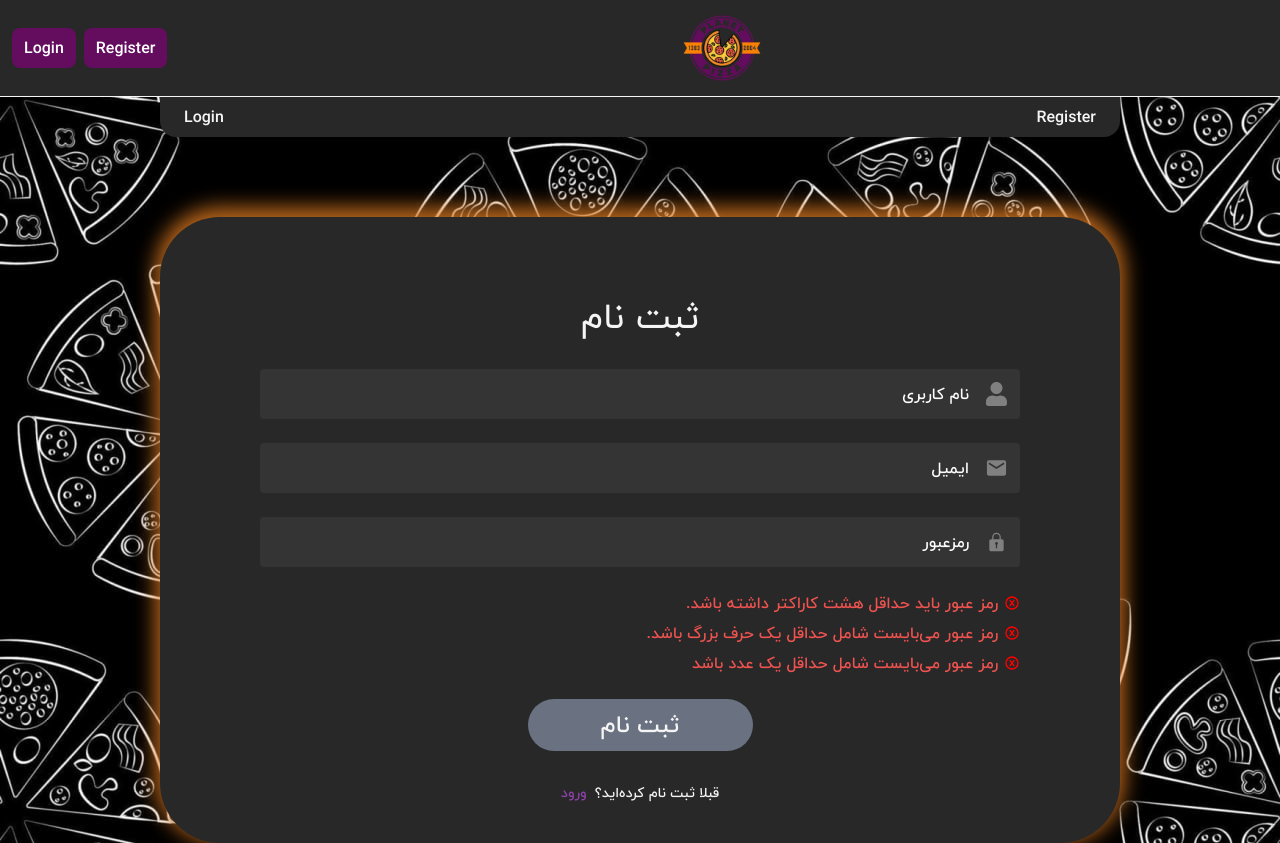
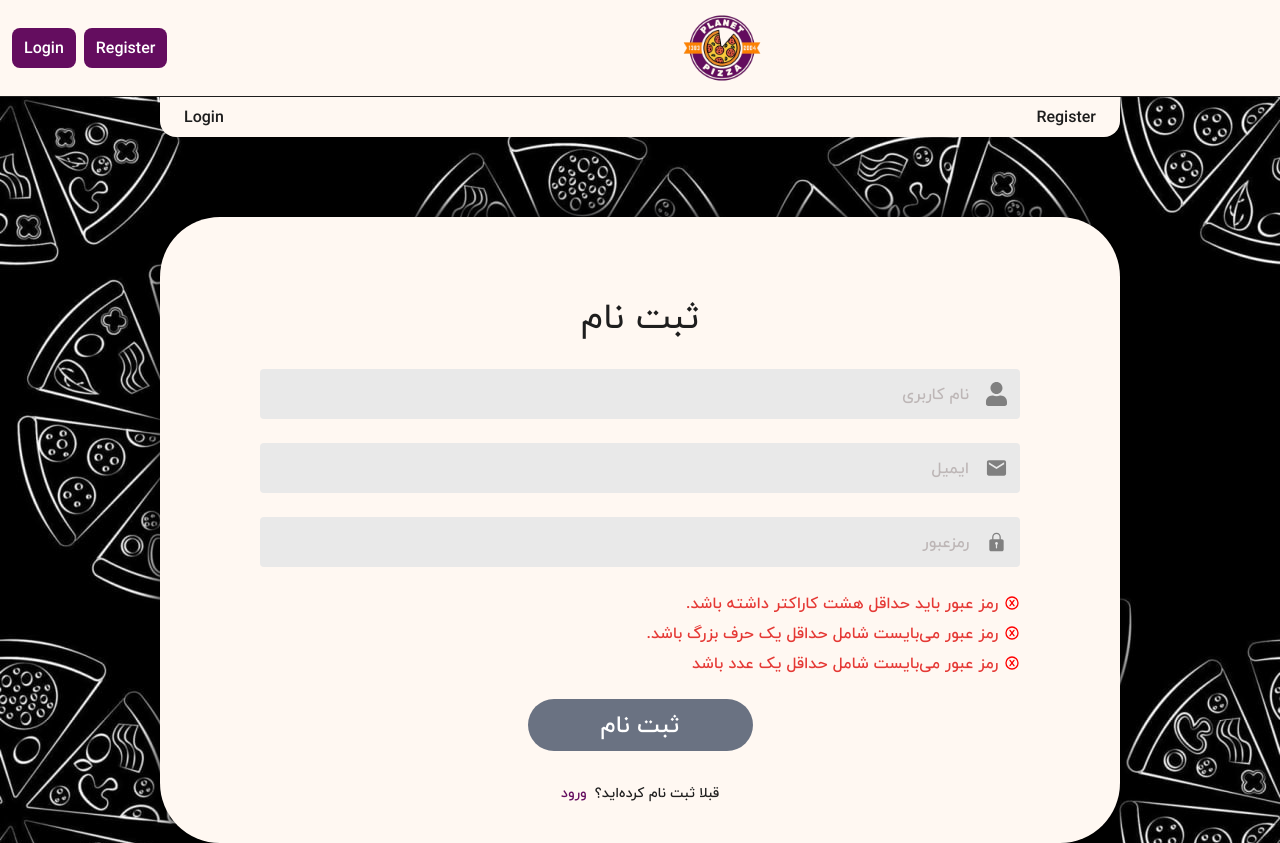
Before and after one commit to ParsaDokhtMohammadi/pizzaShop-nextJs-typescript-tailwindcss-mysql, a Next.js app: page /Register in a window 1280 px wide. Built offline with nearby package versions, Linux system fonts and the light colour scheme; no server answers.

Commit message:
login and register page css updated

```diff
--- a/src/app/globals.css
+++ b/src/app/globals.css
@@ -5,20 +5,21 @@
 
 :root {
   /* Light (default) */
-  --color-primary: #ff8100;
-  --color-primary-hover: #e67200;
+  --color-primary: #640d5f;
+  --color-primary-hover: #7a1b74;
   --color-accent: #ffd54f;
   --color-bgPrimary: #fff8f2;
+  --color-bgSecondary: #E9E9E9;
   --color-surface: #ffffff;
   --color-text: #1e1e1e;
-  --color-text-secondary: #5c5c5c;
+  --color-text-secondary: #BDB6B6;
   --color-border: #e5e5e5;
   --color-success: #4caf50;
   --color-danger: #e53935;
 }
 .dark {
-  --color-primary: #640d5f;
-  --color-primary-hover: #7a1b74;
+  --color-primary: #e67200;
+  --color-primary-hover:  #ff8100;
   --color-accent: #8e24aa;
   --color-bgPrimary: #282828;
   --color-bgSecondary: #353435;
--- a/src/app/layout.tsx
+++ b/src/app/layout.tsx
@@ -21,7 +21,7 @@ export default async function RootLayout({
 
 
   return (
-    <html lang="fa" dir="rtl" className="dark">
+    <html lang="fa" dir="rtl" className="">
       <body className={`${IranYekan.className} antialiased bg-[url(/images/other/background.jpg)] bg-repeat `}>
 
           <Navbar></Navbar>
--- a/src/template/LoginPage.tsx
+++ b/src/template/LoginPage.tsx
@@ -61,7 +61,7 @@ const LoginPage = () => {
                 {...register("username")}
                 type="text"
                 placeholder="نام کاربری"
-                className="px-2 outline-0 placeholder:text-white w-full"
+                className="px-2 outline-0 placeholder:text-text-secondary w-full"
               />
             </div>
             {errors.username && <span className="text-danger w-full">{errors.username.message}</span>}
@@ -72,7 +72,7 @@ const LoginPage = () => {
                 {...register("password")}
                 type="password"
                 placeholder="رمزعبور"
-                className="px-2 outline-0 placeholder:text-white w-full"
+                className="px-2 outline-0 placeholder:text-text-secondary w-full"
               />
             </div>
             {errors.password && <span className="text-danger w-full">{errors.password.message}</span>}
@@ -80,7 +80,7 @@ const LoginPage = () => {
             <button
               type="submit"
               disabled={isSubmitting}
-              className="disabled:bg-gray-500 bg-bgButtons h-[52px] rounded-[30px] p-2 w-[225px] text-2xl font-normal cursor-pointer hover:bg-shadows transition-colors"
+              className="disabled:bg-gray-500 bg-primary text-white h-[52px] rounded-[30px] p-2 w-[225px] text-2xl font-normal cursor-pointer hover:bg-primary-hover transition-colors"
             >
               {isSubmitting ?<BeatLoader color="#ffffff" />:"ورود"}
 
@@ -88,7 +88,7 @@ const LoginPage = () => {
           </form>
           <div className="flex gap-2 text-sm items-center justify-center">
             <span>حساب کاربری ندارید؟</span>
-            <Link href={"/Register"} className="text-sm text-[#8E42A9]">ثبت نام</Link>
+            <Link href={"/Register"} className="text-sm text-primary">ثبت نام</Link>
           </div>
         </div>
       </div>
--- a/src/template/RegisterPage.tsx
+++ b/src/template/RegisterPage.tsx
@@ -79,7 +79,7 @@ const RegisterPage = () => {
         `}>
 
         <div className="flex flex-col justify-center items-center gap-[32px]  w-full   px-20 pt-20 pb-10">
-          <h1 className="text-4xl font-medium">ثبت نام</h1>
+          <h1 className="text-4xl font-medium text-text">ثبت نام</h1>
           <form className="flex flex-col gap-6 w-full items-center max-w-[760px]" onSubmit={handleSubmit(onSubmit)}>
             <div className="flex rounded gap-2 px-3 py-2 items-center bg-bgSecondary h-[50px] w-full">
               <FaUser color="gray" size={24} />
@@ -88,7 +88,7 @@ const RegisterPage = () => {
                 type="text"
                 placeholder="نام کاربری"
 
-                className="px-2 outline-0 placeholder:text-white w-full"
+                className="px-2 outline-0 placeholder:text-text-secondary w-full"
               />
             </div>
             {errors.username && <span className="text-danger w-full">{errors.username.message}</span>}
@@ -98,7 +98,7 @@ const RegisterPage = () => {
                 {...register("email")}
                 type="email"
                 placeholder="ایمیل"
-                className="px-2 outline-0 placeholder:text-white w-full"
+                className="px-2 outline-0 placeholder:text-text-secondary w-full"
               />
             </div>
             {errors.email && <span className="text-danger w-full">{errors.email.message}</span>}
@@ -111,7 +111,7 @@ const RegisterPage = () => {
                 onChange={(e) => {
                   checkPassword(e.target.value)
                 }}
-                className="px-2 outline-0 placeholder:text-white w-full"
+                className="px-2 outline-0 placeholder:text-text-secondary w-full"
               />
             </div>
             {errors.password && <span className="text-danger">{errors.password.message}</span>}
@@ -142,7 +142,7 @@ const RegisterPage = () => {
             <button
               type="submit"
               disabled={!passwordChecks.length || !passwordChecks.char || !passwordChecks.number || isSubmitting}
-              className="disabled:bg-gray-500 bg-bgButtons h-[52px] rounded-[30px] p-2 w-[225px] text-2xl font-normal cursor-pointer hover:bg-shadows transition-colors"
+              className="disabled:bg-gray-500 bg-primary h-[52px] text-white rounded-[30px] p-2 w-[225px] text-2xl font-normal cursor-pointer hover:bg-primary-hover transition-colors"
             >
               {isSubmitting ?<BeatLoader color="#ffffff" />:" ثبت نام"}
 
@@ -150,7 +150,7 @@ const RegisterPage = () => {
           </form>
           <div className="flex gap-2 text-sm items-center justify-center">
             <span>قبلا ثبت نام کرده‌اید؟</span>
-            <Link href={"/Login"} className="text-sm text-[#8E42A9]">ورود</Link>
+            <Link href={"/Login"} className="text-sm text-primary dark:text-primary">ورود</Link>
           </div>
         </div>
       </div>
```
